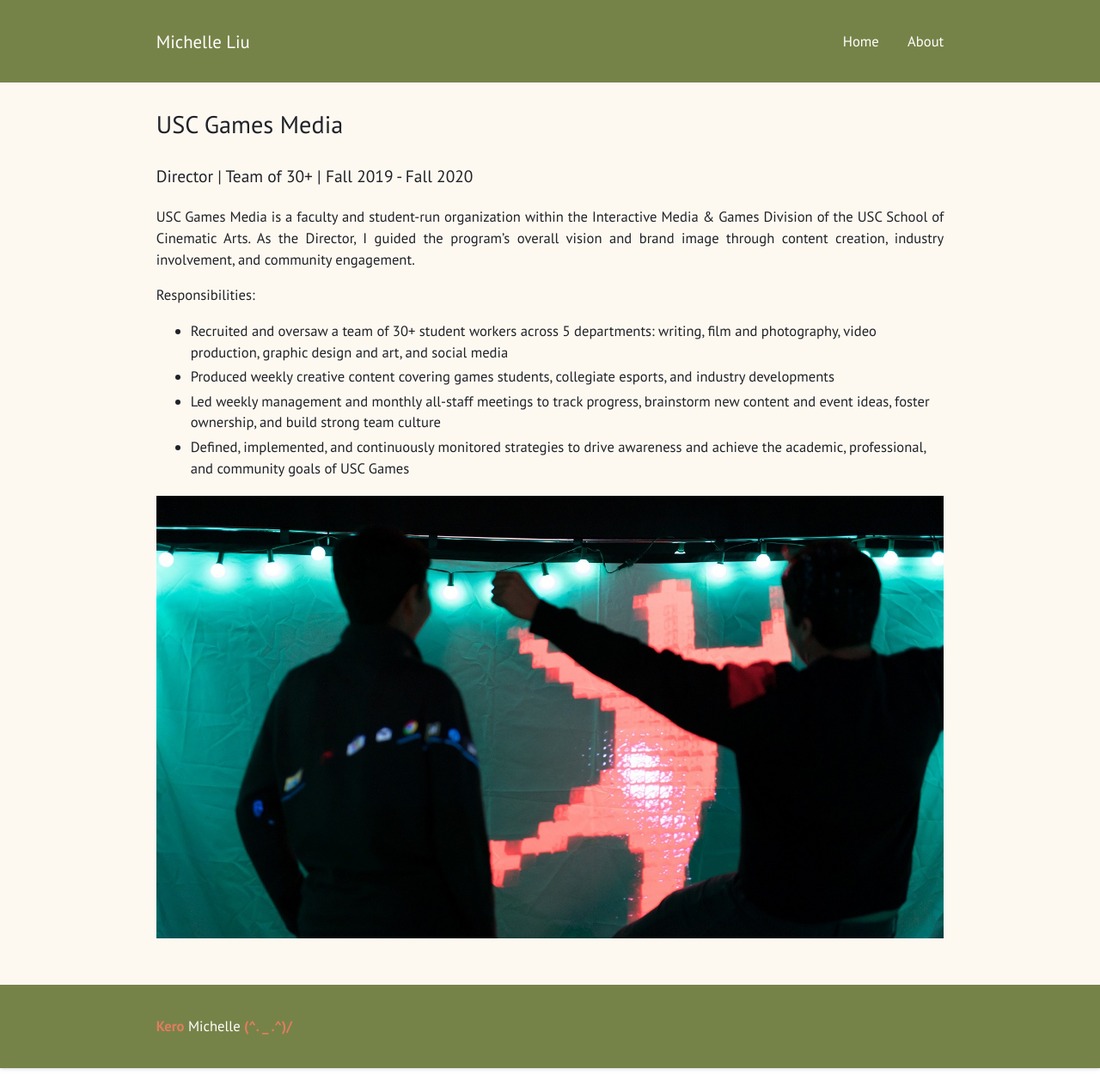
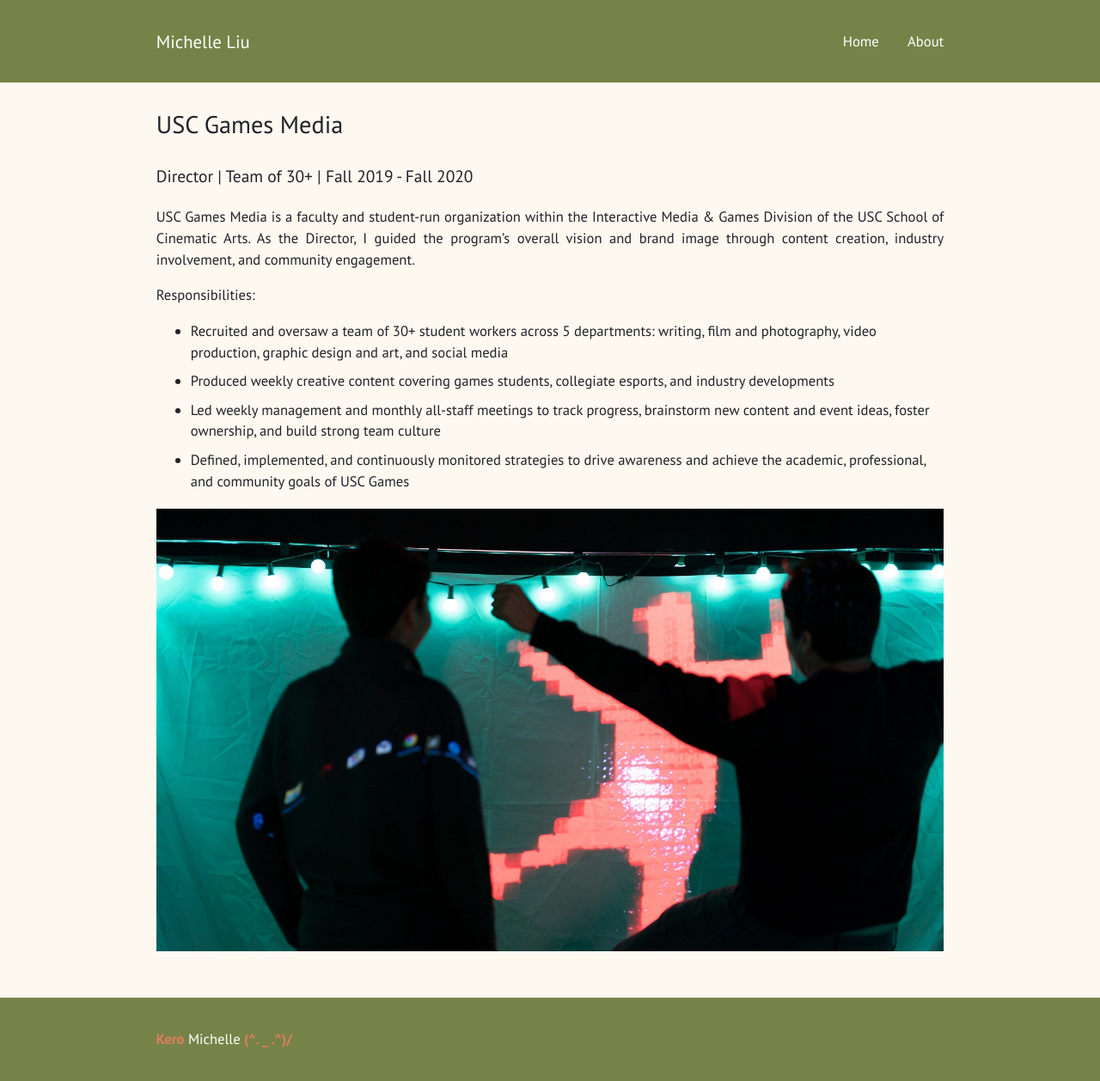
Before and after one commit to KeroMichelle/KeroMichelle.github.io, a Jekyll site: the page built from media-alt.md, in a window 1280 px wide. Shown: the whole page at 86% size. Built offline with Jekyll 4.4.1, drawn with Linux system fonts in a browser that asks for light colours.

Commit message:
About page basic.sass indent test

```diff
--- a/_sass/basic.sass
+++ b/_sass/basic.sass
@@ -109,7 +109,10 @@
   margin: .15em 0
 
 li
-  margin: .2em 0
+  margin: .5em 0
+
+indent
+  margin: .2em
 
 img
   border-radius: 0px
```
Also changed, not shown: about.md (+2 -2 lines).
